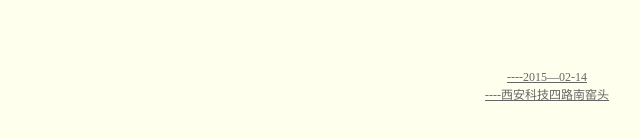
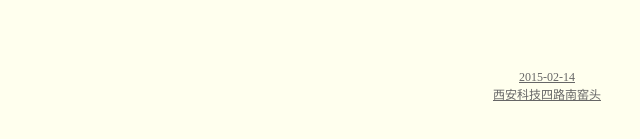
Before and after one commit to qiuwuyi/Confession, a plain HTML site: page index.html in a window 1280 px wide. Shown: the part 653-792 px from the top of the page, 93-733 px from the left. Drawn offline with Linux system fonts and the light colour scheme.

Commit message:
updatetime

```diff
--- a/index.html
+++ b/index.html
@@ -56,8 +56,8 @@
 		</div>
 	</div>
 	<div id="copyright">
-		<a href="#">----2015—02-14</a><br/>
-		<a href="#">----西安科技四路南窑头</a><br />
+		<a href="#">2015-02-14</a><br/>
+		<a href="#">西安科技四路南窑头</a><br />
 
 	</div>
 </div>
```
